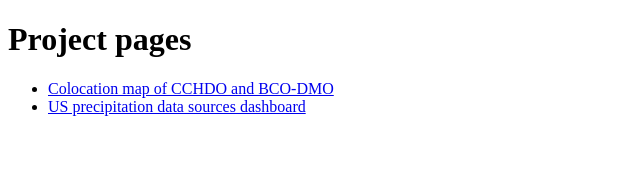
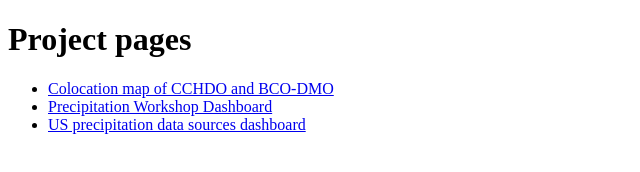
Before and after one commit to lmerchant/lmerchant.github.io, a plain HTML site: page index.html in a window 1280 px wide. Shown: the whole page, without its empty margins (0-640 px from the left). Drawn offline with Linux system fonts and the light colour scheme.

Commit message:
Add link to Precipitation Workshop Dashboard

```diff
--- a/index.html
+++ b/index.html
@@ -15,6 +15,11 @@
                 >
             </li>
             <li>
+                <a href="https://lmerchant.github.io/precip_workshop_dashboard/"
+                    >Precipitation Workshop Dashboard</a
+                >
+            </li>
+            <li>
                 <a href="https://lmerchant.github.io/precipitation_dashboard/"
                     >US precipitation data sources dashboard</a
                 >
```
